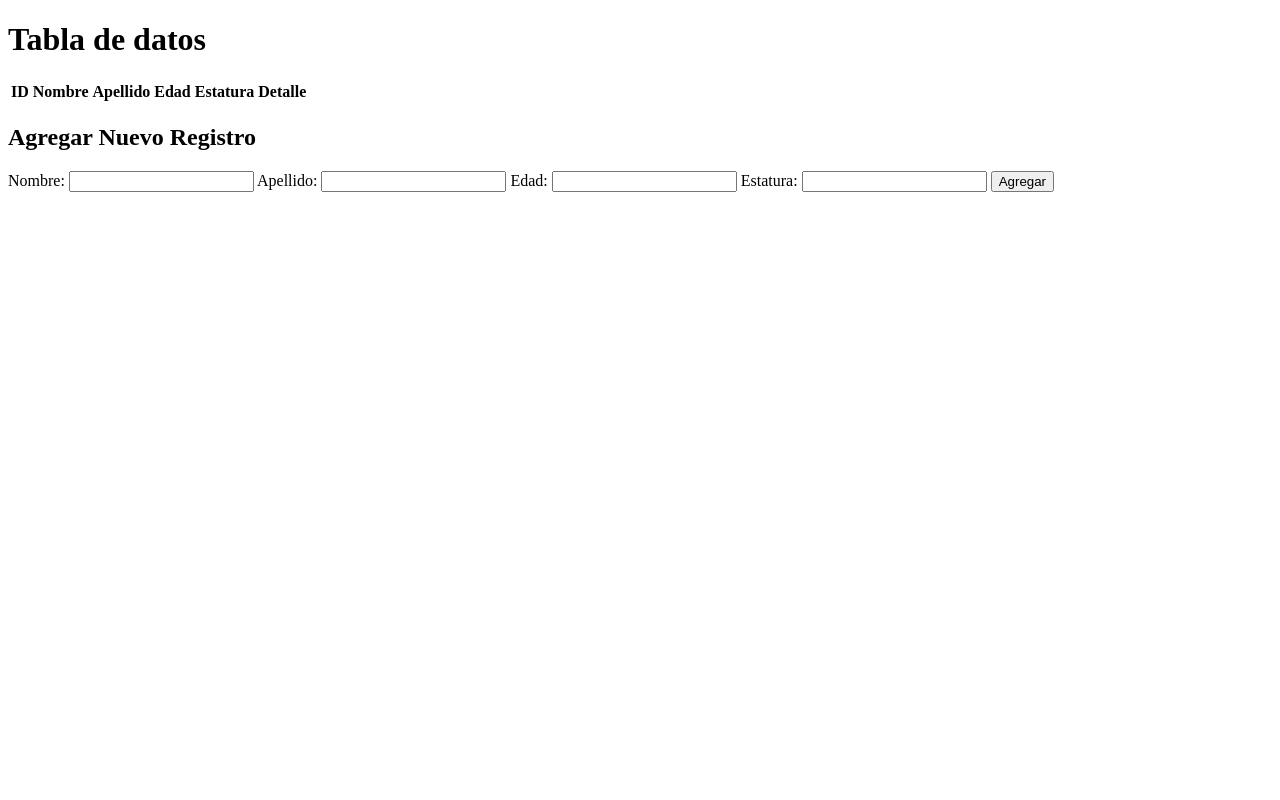
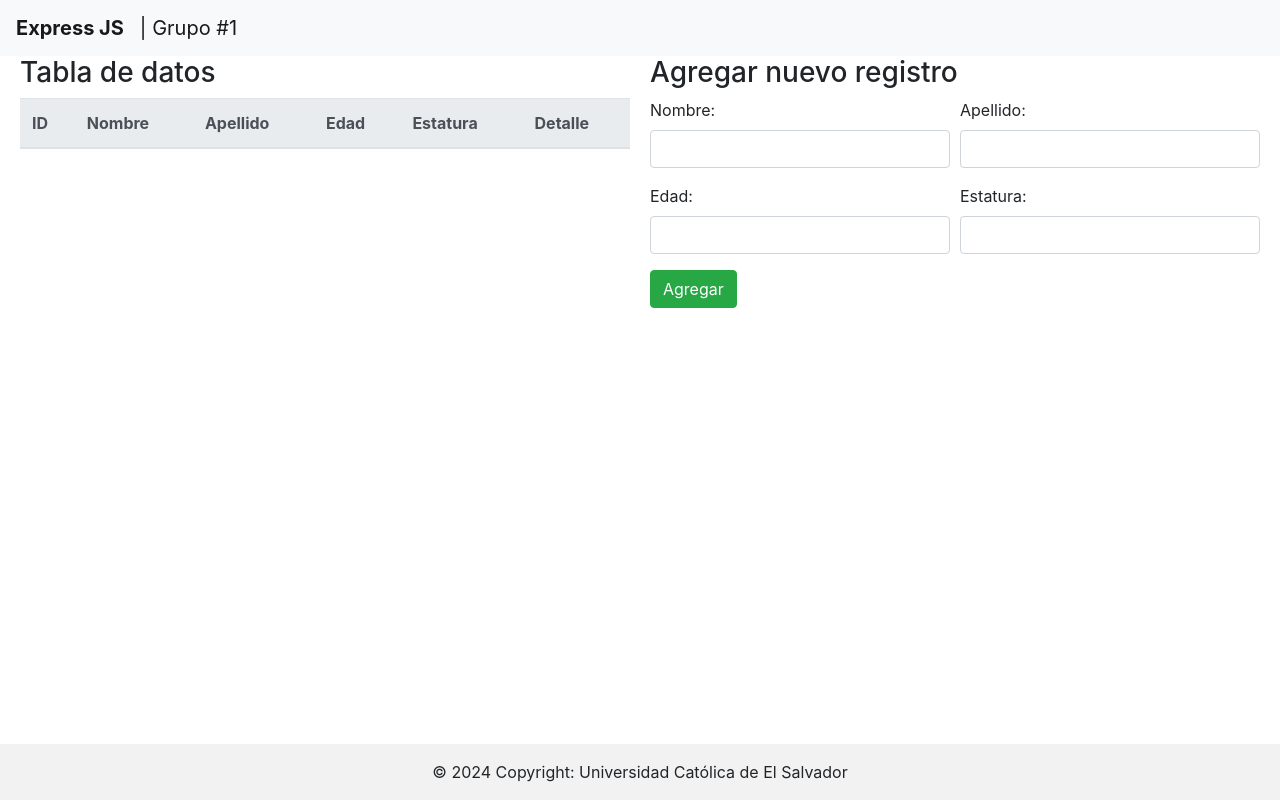
Before and after one commit to RMmonterrosa/pagina-ejemplo, a website: page src/html/index.html in a window 1280 px wide. Drawn offline with nearby package versions, Linux system fonts and the light colour scheme; no server answers.

Commit message:
Actualización de diseño patrocinado por bootstrap

```diff
--- /dev/null
+++ b/src/css/estilo.css
@@ -0,0 +1,16 @@
+.principal {
+    display: flex; /* Hace que los elementos hijos se comporten como elementos flexibles */
+}
+
+.Tabla, .Formulario {
+    flex: 1; /* Hace que ambos divs ocupen el mismo espacio disponible */
+    margin-right: 20px; /* Margen derecho entre los elementos (opcional) */
+}
+
+.Tabla{
+    margin-left: 20px;
+}
+
+.Form-Detalles {
+    margin-left: 20px;
+}
--- a/src/html/index.html
+++ b/src/html/index.html
@@ -3,12 +3,21 @@
 <head>
     <meta charset="UTF-8">
     <meta name="viewport" content="width=device-width, initial-scale=1.0">
-    <title>Document</title>
+    <title>Express.js</title>
+    <link rel="stylesheet" href="https://stackpath.bootstrapcdn.com/bootstrap/4.5.2/css/bootstrap.min.css">
+    <link rel="stylesheet" href="../css/estilo.css">
+
 </head>
 <body>
-    <h1>Tabla de datos</h1>
-    <table id="data-table">
-        <thead>
+    <nav class="navbar navbar-expand-lg navbar-light bg-light">
+        <a class="navbar-brand" href="#"><b>Express JS</b></a>
+        <a class="navbar-brand" href="#"> | Grupo #1</a>
+    </nav>
+    <div class="principal">
+        <div class="Tabla">
+        <h3>Tabla de datos</h3>
+        <table id="data-table" class="table">
+            <thead class="thead-light">
                 <tr>
                     <th>ID</th>
                     <th>Nombre</th>
@@ -22,21 +31,52 @@
                 <!-- Aquí se cargarán los datos dinámicamente -->
             </tbody>
         </table>
-
-    <h2>Agregar Nuevo Registro</h2>
+        </div>
+        <div class="Formulario">
+            <h3>Agregar nuevo registro</h3>
             <form id="add-form">
+                <div class="form-row">
+                    <div class="form-group col-md-6">
                         <label for="nombre">Nombre:</label>
-        <input type="text" id="nombre" name="nombre">
+                        <input type="text" class="form-control" id="nombre" name="nombre">
+                    </div>
+                    <div class="form-group col-md-6">
                         <label for="apellido">Apellido:</label>
-        <input type="text" id="apellido" name="apellido">
+                        <input type="text" class="form-control" id="apellido" name="apellido">
+                    </div>
+                </div>
+                <div class="form-row">
+                    <div class="form-group col-md-6">
                         <label for="edad">Edad:</label>
-        <input type="number" id="edad" name="edad">
+                        <input type="number" class="form-control" id="edad" name="edad" min="0">
+                    </div>
+                    <div class="form-group col-md-6">
                         <label for="estatura">Estatura:</label>
-        <input type="number" step="0.01" id="estatura" name="estatura">
-        <button type="submit">Agregar</button>
+                        <input type="number" step="0.01" class="form-control" id="estatura" name="estatura" min="0">
+                    </div>
+                </div>
+                <button type="submit" class="btn btn-success">Agregar</button>
             </form>
 
 
+        </div>
+
+
+
+    </div>
+
+
+
     <script src="../js/app.js"></script>
+
+
 </body>
+<footer class="bg-body-tertiary text-center text-lg-start" style="position: fixed; bottom: 0; width: 100%;">
+    <!-- Copyright -->
+    <div class="text-center p-3" style="background-color: rgba(0, 0, 0, 0.05);">
+      © 2024 Copyright:
+      <a class="text-body" href="https://mdbootstrap.com/">Universidad Católica de El Salvador</a>
+    </div>
+    <!-- Copyright -->
+</footer>
 </html>
--- a/src/js/app.js
+++ b/src/js/app.js
@@ -9,11 +9,11 @@ document.addEventListener('DOMContentLoaded', () => {
             const data = await response.json();
 
             // Limpiar la tabla antes de cargar los nuevos datos
-            dataTable.innerHTML = '<thead><tr><th>ID</th><th>Nombre</th><th>Apellido</th><th>Edad</th><th>Estatura</th><th>Detalle</th></tr></thead><tbody>'; // Elimina toda la datatable pero vuelve a recolocar los heads de datatable
+            dataTable.innerHTML = '<thead class="thead-light"><tr><th>ID</th><th>Nombre</th><th>Apellido</th><th>Edad</th><th>Estatura</th><th>Detalle</th></tr></thead><tbody>'; // Elimina toda la datatable pero vuelve a recolocar los heads de datatable
 
             // Insertar filas con los datos
             data.forEach(item => {
-                dataTable.innerHTML += `<tr data-id="${item.id}"><td>${item.id}</td><td>${item.nombre}</td><td>${item.apellido}</td><td>${item.edad}</td><td>${item.estatura}</td><td><button class="detail-btn">Detalle</button></td></tr>`;
+                dataTable.innerHTML += `<tr data-id="${item.id}"><td>${item.id}</td><td>${item.nombre}</td><td>${item.apellido}</td><td>${item.edad}</td><td>${item.estatura}</td><td><button class="btn btn-secondary">Detalle</button></td></tr>`;
             });
 
             dataTable.innerHTML += '</tbody>'; // Cierra el table body
```
Also changed, not shown: src/html/detalle.html (+39 -8 lines). Lines whose indentation alone changed are shown as unchanged.
